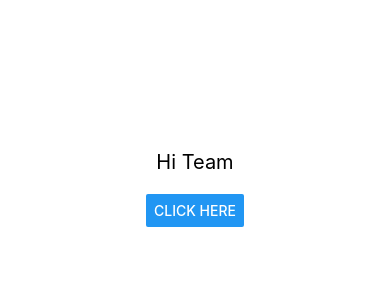
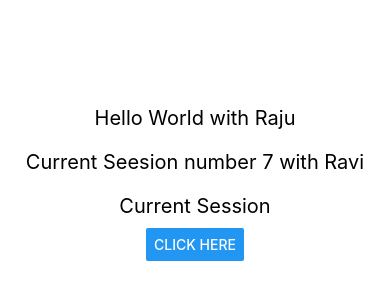
Before and after one commit to peddiraju11/ReactNative_Sample, a React Native app: screen / in a window 390 px wide. Shown: the part 244-544 px from the top of the page. Built offline with nearby package versions, Linux system fonts and the light colour scheme.

Commit message:
Worked on state related code

```diff
--- a/App.js
+++ b/App.js
@@ -1,21 +1,27 @@
-/**
- * Sample React Native App
- * https://github.com/facebook/react-native
- *
- * @format
- * @flow strict-local
- */
-
-import React from 'react';
+import React, { useState } from 'react';
 import {
   StyleSheet, View, Text, Button, Linking
 } from 'react-native';
 
 const App = () => {
+
+  const [name, setName] = useState("Raju")
+  const [session, setSession] = useState({ number: 7, title: "Ravi" })
+  const [IsCurrent, setIsCurrent] = useState(true)
+
+
+  const onPressButton = () => {
+    setName("Ravi Raj")
+    setSession({ number: 11, title: "Janu" })
+    setIsCurrent(false)
+  }
+
   return (
     <View style={styles.body}>
-      <Text style={styles.text}>Hi Team</Text>
-      <Button style={styles.button} title='Click Here' onPress={() => { Linking.openURL("https://www.youtube.com") }}></Button>
+      <Text style={styles.text}>Hello World with {name}</Text>
+      <Text style={styles.text}>Current Seesion number {session.number} with {session.title}</Text>
+      <Text style={styles.text}>{IsCurrent ? 'Current Session' : 'Next Sesion'}</Text>
+      <Button style={styles.button} title='Click Here' onPress={() => { onPressButton() }}></Button>
     </View>
   );
 };
@@ -31,7 +37,7 @@ const styles = StyleSheet.create({
   text: {
     color: '#000000',
     fontSize: 20,
-    margin: 20,
+    margin: 10,
   },
   button: {
     margin: 20,
```
